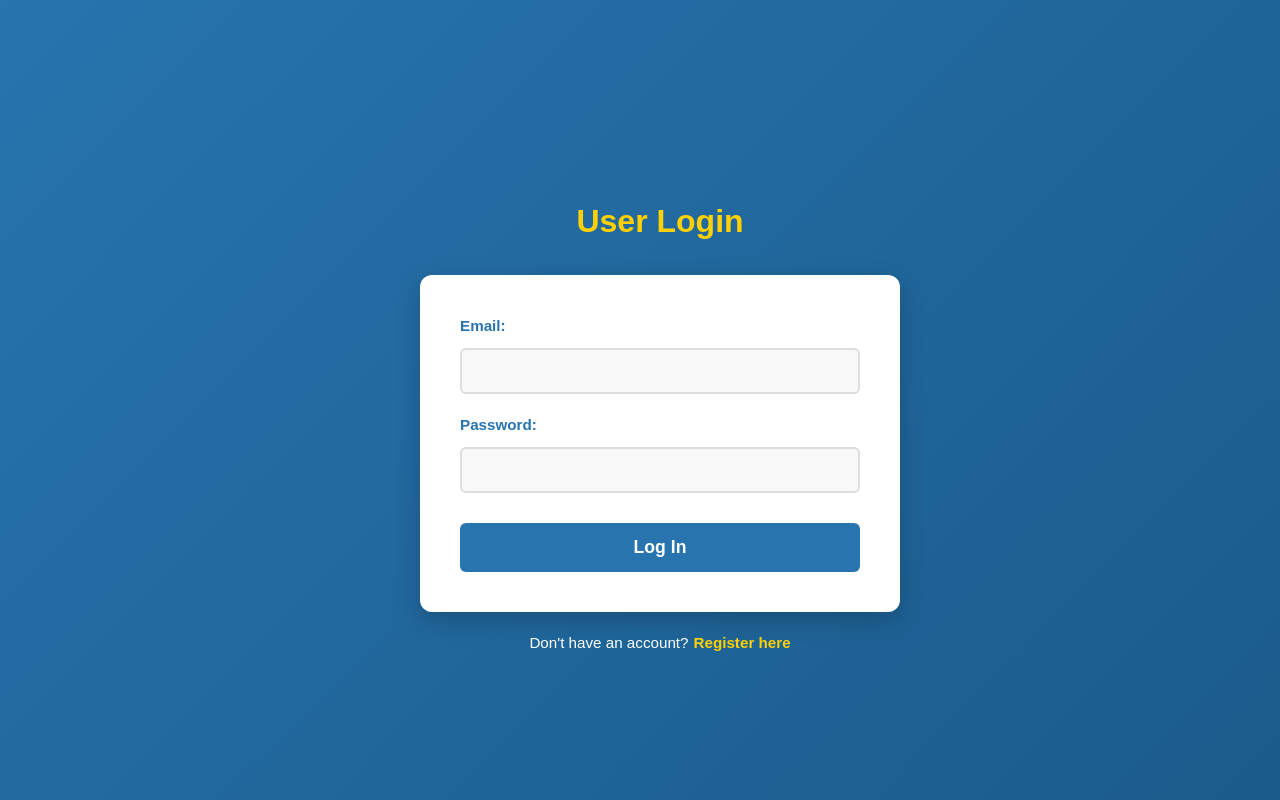
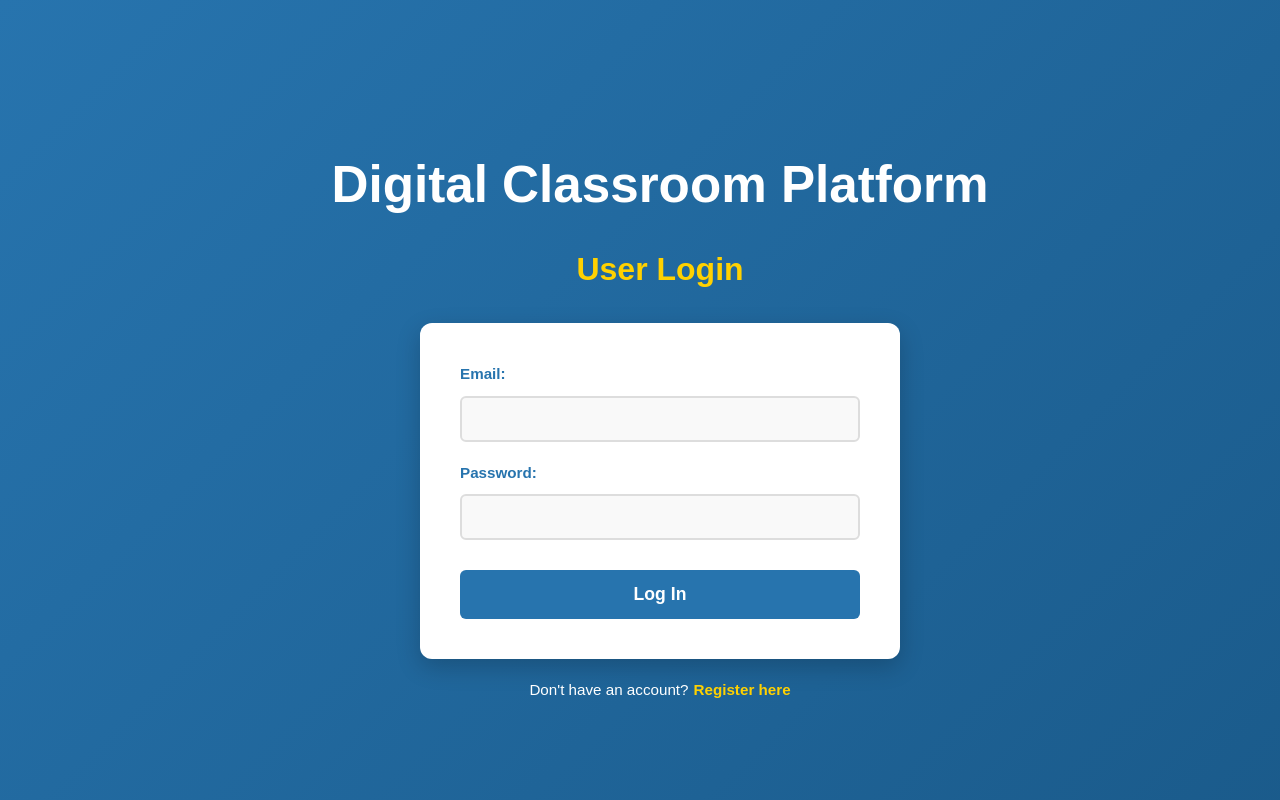
Before and after one commit to siphc/cs35l-final-project, a React (Vite) app in the folder client/: page / in a window 1280 px wide. Built offline with nearby package versions, Linux system fonts and the light colour scheme.

Commit message:
Fix title in login screen

```diff
--- a/client/src/app.css
+++ b/client/src/app.css
@@ -67,6 +67,11 @@
   text-align: center;
   font-family: Arial, sans-serif;
   text-shadow: 2px 2px 4px rgba(0, 0, 0, 0.3);
+}
+
+.login-container h1 {
+  color: white;
+  margin-bottom: 5px;
 }
 
 .login-container h2,
--- a/client/src/app.jsx
+++ b/client/src/app.jsx
@@ -137,7 +137,6 @@ function App() {
 
   return (
     <div className="App">
-      <h1>Digital Classroom Platform</h1>
       {renderContent()}
     </div>
   );
--- a/client/src/login.jsx
+++ b/client/src/login.jsx
@@ -44,6 +44,7 @@ function Login({ onLoginSuccess, onSwitchToRegister }) {
 
     return (
         <div className="login-container">
+            <h1>Digital Classroom Platform</h1>
             <h2>User Login</h2>
             <form onSubmit={handleSubmit}>
                 <label htmlFor="email">Email:</label>
```
Also changed, not shown: 1 other file (tests, documents, lock files or other folders).
